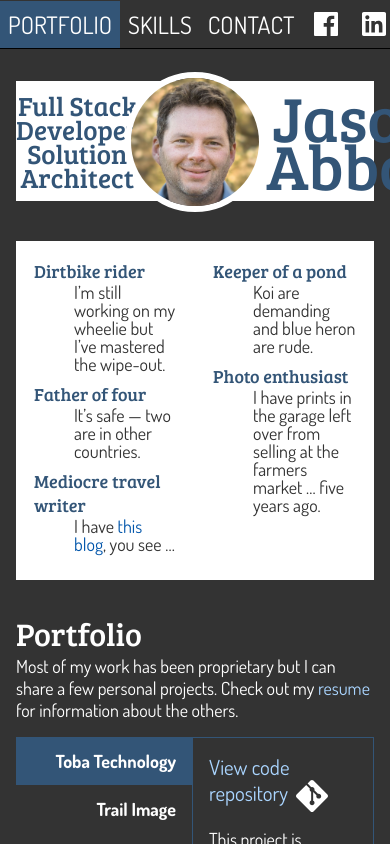
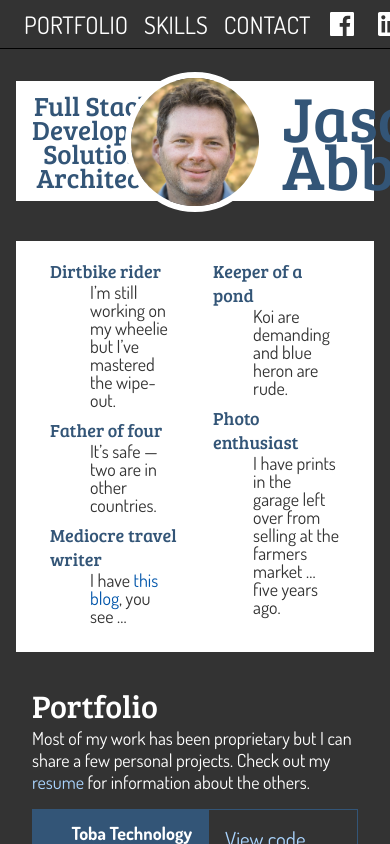
Before and after one commit to Jason-Abbott/Jason-Abbott.github.io, a React app: page / in a window 390 px wide. Shown: the top 844 px of the page. Built offline with nearby package versions, Linux system fonts and the light colour scheme.

Commit message:
fix section margin for phone

```diff
--- a/src/section.scss
+++ b/src/section.scss
@@ -29,9 +29,8 @@ section {
    }
 
    @include tablet {
-      margin-left: 1rem;
-      margin-right: 1rem;
-
-      .content { margin: 0; }
+      .content {
+         margin: 0 1rem;
+      }
    }
 }
```
